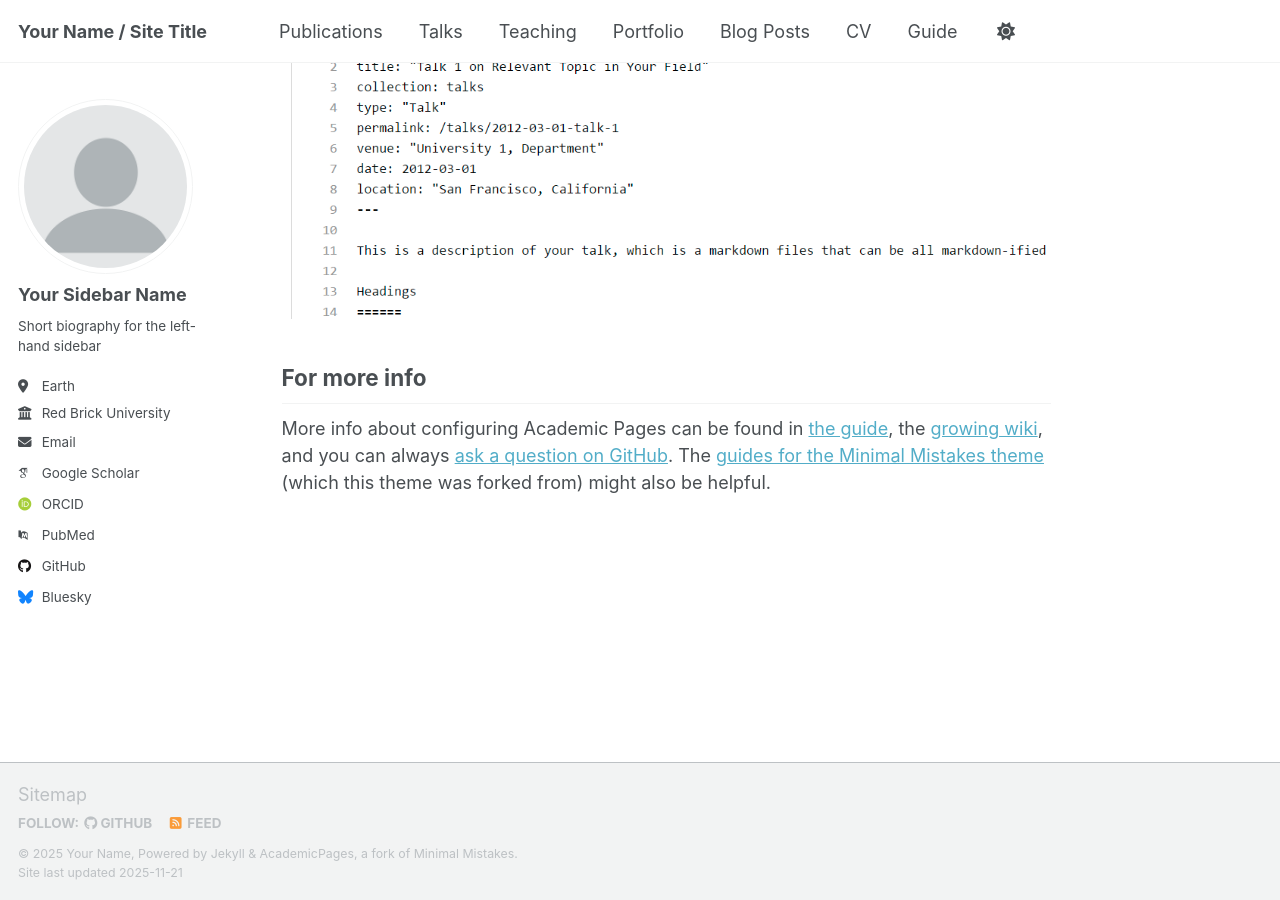
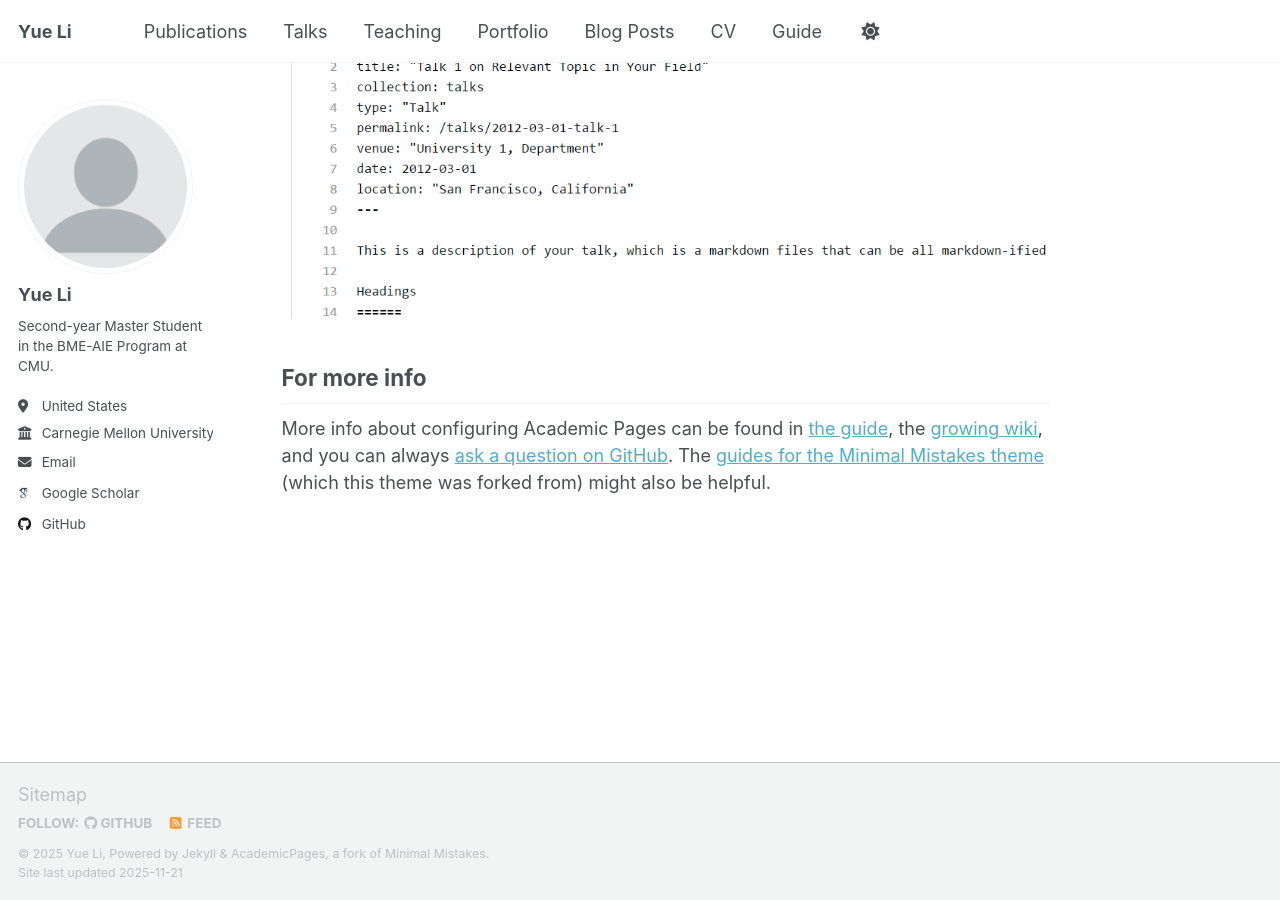
Before and after one commit to ron7li/ron7li.github.io, a Jekyll site: the page built from _pages/about.md, in a window 1280 px wide and 900 px high, scrolled down 2880 px. Built offline with Jekyll 4.4.1, drawn with Linux system fonts in a browser that asks for light colours; some web fonts are replaced; a script that is not in the unit is left out.

Commit message:
Update personal information in _config.yml

```diff
--- a/_config.yml
+++ b/_config.yml
@@ -9,14 +9,14 @@
 # Basic Site Settings
 locale                   : "en-US"
 site_theme               : "default" # Currently available options are "default", "air"
-title                    : "Your Name / Site Title"
+title                    : "Yue Li"
 title_separator          : "-"
-name                     : &name "Your Name"
-description              : &description "Your Name's academic portfolio"   # Update this with a general description of your site, this is the default if not overridden by a page
-url                      : https://academicpages.github.io # The base hostname & protocol for your site e.g. "https://[your GitHub username].github.io",
+name                     : &name "Yue Li"
+description              : &description "Yue Li’s personal homepage"   # Update this with a general description of your site, this is the default if not overridden by a page
+url                      : https://ron7li.github.io # The base hostname & protocol for your site e.g. "https://[your GitHub username].github.io",
                                                            # or if you already have some other page hosted on Github then use "https://[your GitHub username].github.io/[Your Repo Name]"
 baseurl                  : "" # the subpath of your site, e.g. "/blog"
-repository               : "academicpages/academicpages.github.io"
+repository               : "ron7li/ron7li.github.io"
 
 # Site Author - The following control what appear as part of the author content on the side bar.
 #               If a field is blank the icon and link will not appear, otherwise it will be shown.
@@ -24,23 +24,23 @@ repository               : "academicpages/academicpages.github.io"
 author:
   # Biographic information
   avatar           : "profile.png"
-  name             : "Your Sidebar Name"
+  name             : "Yue Li"
   pronouns         : # example: "she/her"
-  bio              : "Short biography for the left-hand sidebar"
-  location         : "Earth"
-  employer         : "Red Brick University"
+  bio              : "Second-year Master Student in the BME-AIE Program at CMU."
+  location         : "United States"
+  employer         : "Carnegie Mellon University"
   uri              : # URL
-  email            : "none@example.org"
+  email            : "yueli4@andrew.cmu.edu"
 
   # Academic websites
   academia         : # URL
   arxiv            : # URL - Update with the correct link to your profile
-  googlescholar    : "https://scholar.google.com/citations?user=PS_CX0AAAAAJ"
+  googlescholar    : "https://scholar.google.com/citations?hl=en&user=WsDMMAkAAAAJ"
   inspire-hep      : # URL
   impactstory      : # URL
-  orcid            : "https://orcid.org/yourorcidurl"
+  orcid            : # URL
   semantic         : # URL
-  pubmed           : "https://www.ncbi.nlm.nih.gov/pubmed/?term=john+snow"
+  pubmed           : # URL
   researchgate     : # URL
   scopus           : # URL
 
@@ -48,13 +48,13 @@ author:
   bitbucket        : # Username - Update with your username on the site
   codepen          : # Username
   dribbble         : # Username
-  github           : "academicpages"
+  github           : "https://github.com/ron7li"
   kaggle           : # Username
   stackoverflow    : # User number or user number and name (i.e., use "1" or "1/jeff-atwood")
 
   # Social media
   artstation       : # Username
-  bluesky          : "bsky.app" # Replace this with you Bluesky username
+  bluesky          : # Username
   facebook         : # Username
   flickr           : # Username
   foursquare       : # Username
```
